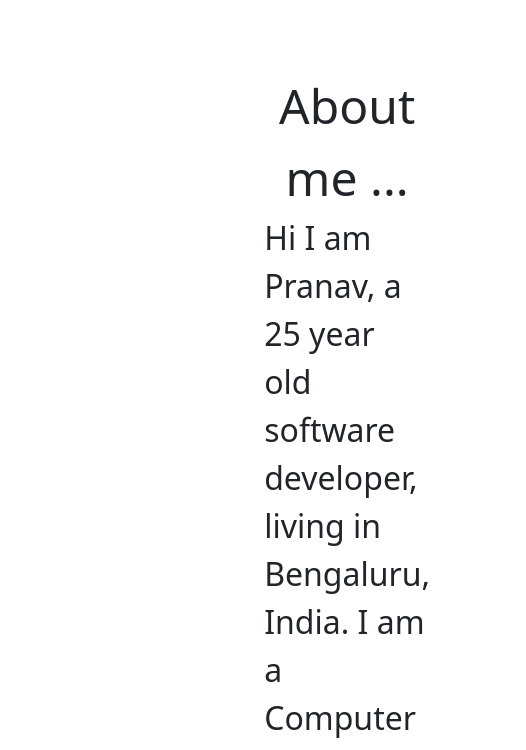
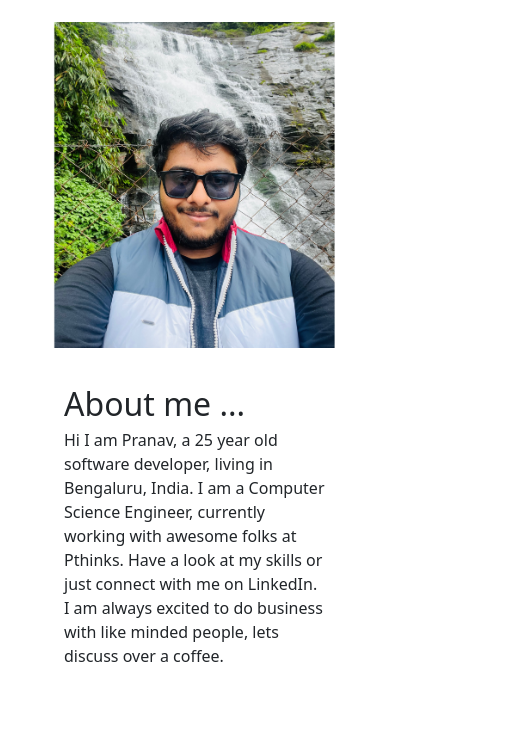
Before and after one commit to pranavanrao/MyPortfolio-Pranav-N-Rao, a React (Create React App) app: page / in a window 390 px wide. Shown: the part 650-1400 px from the top of the page, 526 px wide, since content can reach past the window. Built offline with nearby package versions, Linux system fonts and the light colour scheme.

Commit message:
Update responsiveness for profile section

```diff
--- a/src/components/styles/profile.css
+++ b/src/components/styles/profile.css
@@ -24,3 +24,41 @@
     font-size: 2rem;
     text-align: left;
 }
+
+/* Media Query for Tablets */
+@media (max-width: 1024px) {
+    .profile {
+        margin: 2rem 6rem;
+    }
+
+    .profile_about {
+        padding: 2rem;
+    }
+
+    .profile_about_title {
+        font-size: 2rem;
+    }
+
+    .profile_about_info {
+        font-size: 1rem;
+    }
+}
+
+/* Media Query for small tablets */
+@media (max-width: 820px) {
+    .profile {
+        margin: 2rem 4rem;
+    }
+}
+
+/* Media Query for Mobile Devices */
+@media (max-width: 768px) {
+    .profile {
+        margin: 2rem 2rem;
+        flex-direction: column;
+    }
+
+    .profile_img {
+        width: 100%;
+    }
+}
```
